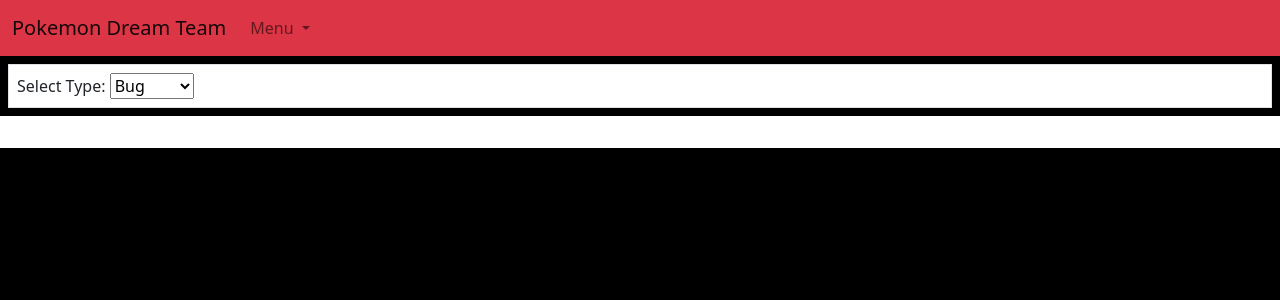
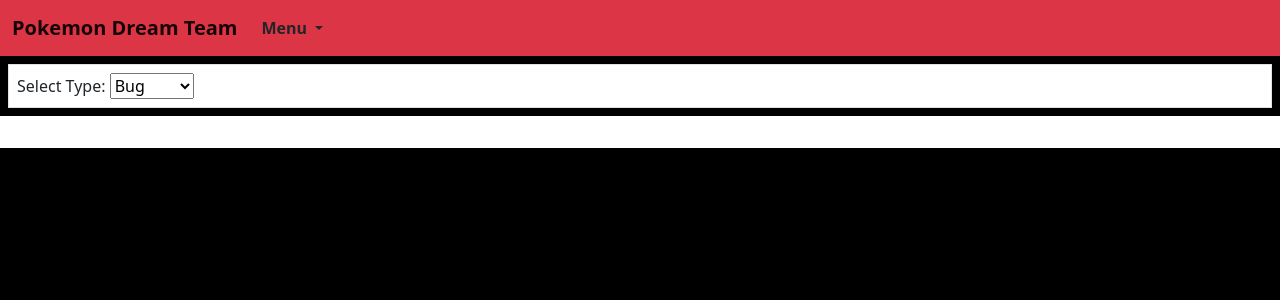
Before and after one commit to kelseyv4/Group-Project-2, a Flask app: page /api/intra_type_comparison in a window 1280 px wide. Shown: the top 300 px of the page. Run offline with Flask 2, Linux system fonts and the light colour scheme; data that the repository does not hold is empty; some libraries are stand-ins or nearby versions.

Commit message:
style changes

```diff
--- a/templates/intra_type.html
+++ b/templates/intra_type.html
@@ -19,21 +19,21 @@
 
       <nav class="navbar navbar-expand-lg navbar-light bg-danger">
         <div class="container-fluid">
-          <a class="navbar-brand" href="#">Pokemon Dream Team</a>
+          <a class="navbar-brand fw-bold" href="#">Pokemon Dream Team</a>
           <button class="navbar-toggler" type="button" data-bs-toggle="collapse" data-bs-target="#navbarSupportedContent" aria-controls="navbarSupportedContent" aria-expanded="false" aria-label="Toggle navigation">
             <span class="navbar-toggler-icon"></span>
           </button>
           <div class="collapse navbar-collapse" id="navbarSupportedContent">
             <ul class="navbar-nav me-auto mb-2 mb-lg-0">
               <li class="nav-item dropdown">
-                <a class="nav-link dropdown-toggle" href="#" id="navbarDropdown" role="button" data-bs-toggle="dropdown" aria-expanded="false">
+                <a class="nav-link dropdown-toggle fw-bold text-dark" href="#" id="navbarDropdown" role="button" data-bs-toggle="dropdown" aria-expanded="false">
                   Menu
                 </a>
                 <ul class="dropdown-menu" aria-labelledby="navbarDropdown">
-                  <li><a class="dropdown-item" href="#">Action</a></li>
-                  <li><a class="dropdown-item" href="#">Another action</a></li>
+                  <li><a class="dropdown-item" href="#">Generation</a></li>
+                  <li><a class="dropdown-item" href="#">Team</a></li>
                   <li><hr class="dropdown-divider"></li>
-                  <li><a class="dropdown-item" href="#">Something else here</a></li>
+                  <li><a class="dropdown-item" href="#">About</a></li>
                 </ul>
               </li>
             </ul>
```
